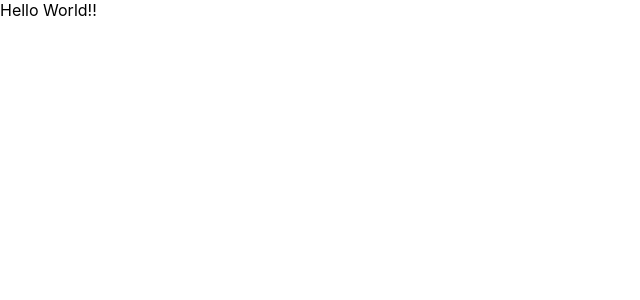
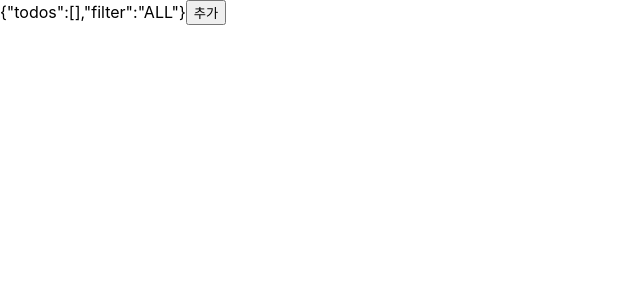
Before and after one commit to hellohyonee/preactice-redux, a React (Create React App) app: page / in a window 1280 px wide. Shown: the top 300 px of the page, without its empty margins (0-640 px from the left). Built offline with nearby package versions, Linux system fonts and the light colour scheme.

Commit message:
redux 없이 react로 연결하기(hooks 사용)

```diff
--- a/src/App.js
+++ b/src/App.js
@@ -1,11 +1,28 @@
 import './App.css';
+import { useEffect, useState } from 'react';
+import { addTodo } from './redux/actions';
 
-function App() {
+function App({ store }) {
+  const [state, setState] =useState(store.getState());
+  useEffect(() => {
+    const unsubscribe = store.subscribe(() => {
+      setState(store.getState());
+    })
+    return () => {
+      unsubscribe();
+    }
+  }, [store])
+
   return (
     <>
-    Hello World!!
+      {JSON.stringify(state)}
+      <button onClick={click}>추가</button>
     </>
   );
+
+  function click() {
+    store.dispatch(addTodo('todo'));
+  }
 }
 
 export default App;
--- a/src/index.js
+++ b/src/index.js
@@ -3,20 +3,20 @@ import ReactDOM from 'react-dom/client';
 import './index.css';
 import App from './App';
 import store from './redux/store';
-import { addTodo, completeTodo, ShowComplete } from './redux/actions';
+// import { addTodo, completeTodo, ShowComplete } from './redux/actions';
 
-store.subscribe(() => {   // subscribe: store 변경사항을 구독 -> return 결과는 구독함수 제거
-  console.log(store.getState());  // getState: 현재 store의 state를 가져옴
-});
+// store.subscribe(() => {   // subscribe: store 변경사항을 구독 -> return 결과는 구독함수 제거
+//   console.log(store.getState());  // getState: 현재 store의 state를 가져옴
+// });
 
-// console.log(store);
-store.dispatch(addTodo('점심먹기'));
-store.dispatch(completeTodo(0));
-store.dispatch(ShowComplete());
+// // console.log(store);
+// store.dispatch(addTodo('점심먹기'));
+// store.dispatch(completeTodo(0));
+// store.dispatch(ShowComplete());
 
 const root = ReactDOM.createRoot(document.getElementById('root'));
 root.render(
   <React.StrictMode>
-    <App />
+    <App store={store} />
   </React.StrictMode>
 );
```
